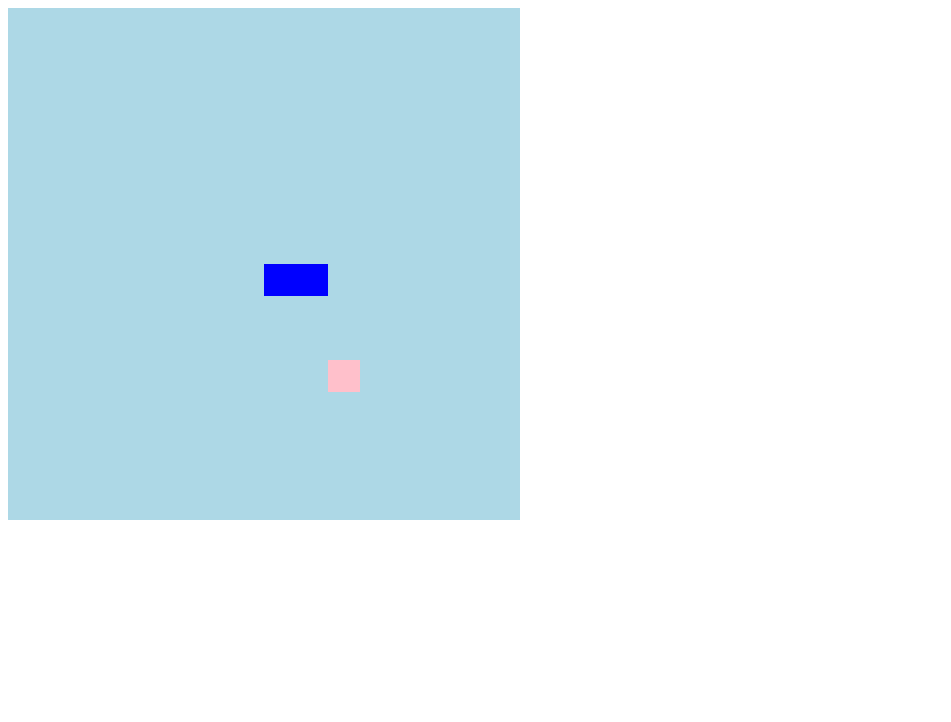
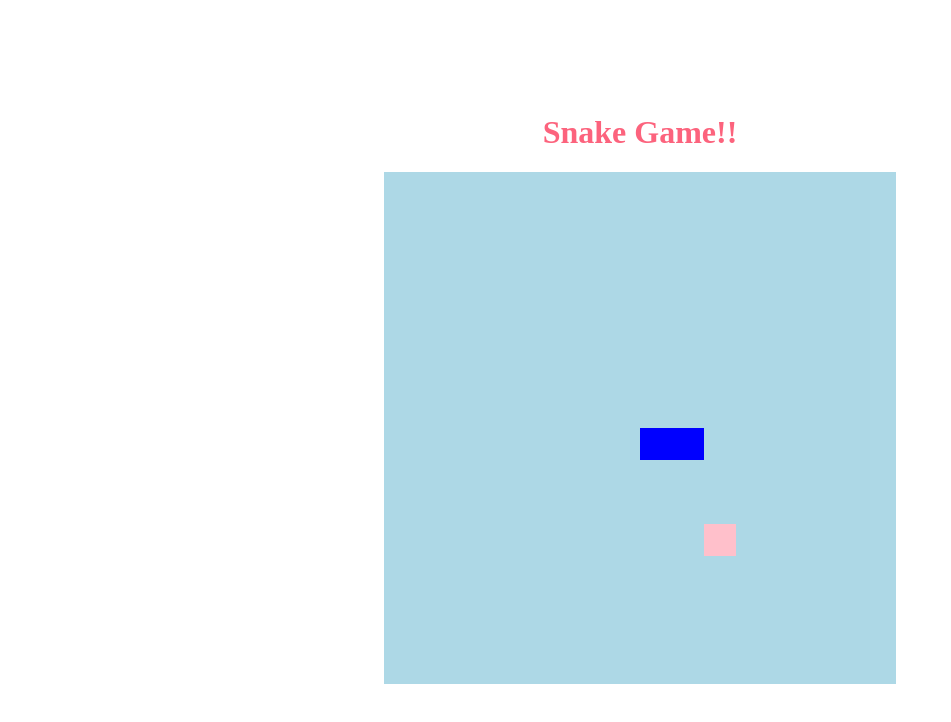
Before and after one commit to lfares/snake-game, a plain HTML site: page index.html in a window 1280 px wide. Shown: the whole page, without its empty margins (0-951 px from the left). Drawn offline with Linux system fonts and the light colour scheme.

Commit message:
Changed style

```diff
--- a/index.html
+++ b/index.html
@@ -7,6 +7,7 @@
         <title>Snake Game</title>
     </head>
     <body>
+        <h1>Snake Game!!</h1>
         <canvas id="snake" width="512" height="512"></canvas>
     </body>
 </html>
--- a/style.css
+++ b/style.css
@@ -0,0 +1,9 @@
+body{
+    height: 95vh;
+    width: 95;
+    display: flex;
+    justify-content: center;
+    align-items: center;
+    flex-direction: column; /*put one above the other*/
+    color: rgb(252, 99, 125)
+}
```
